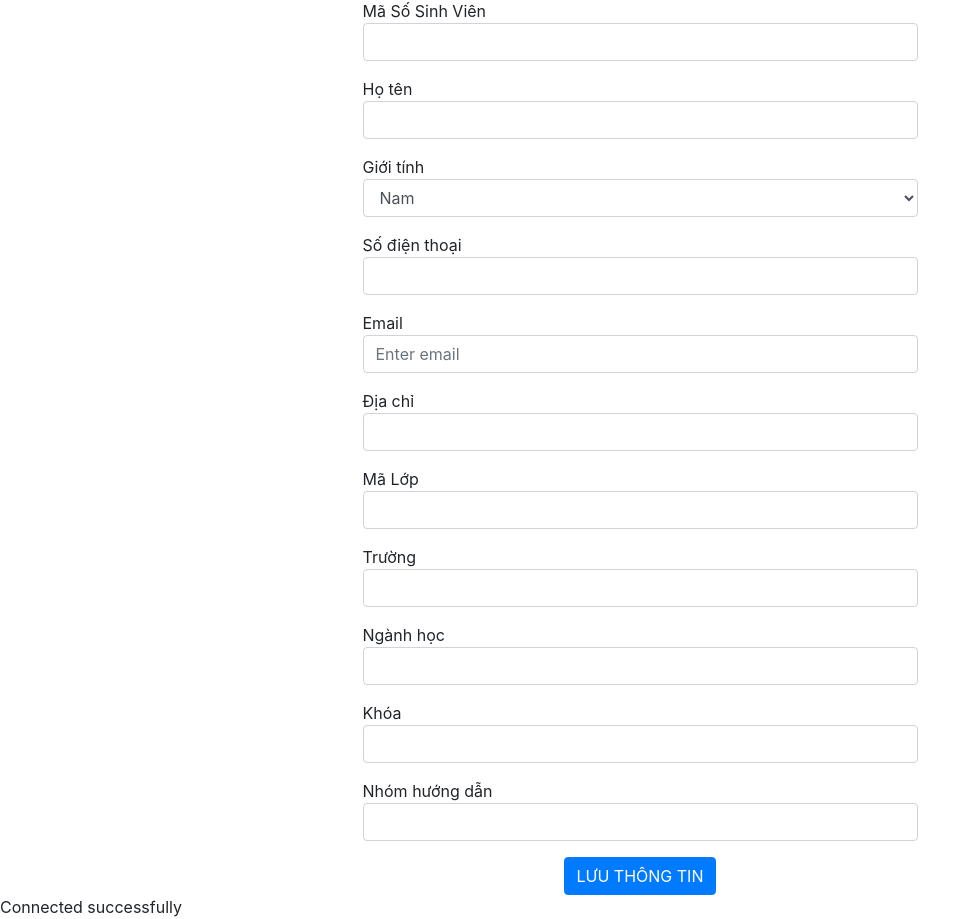
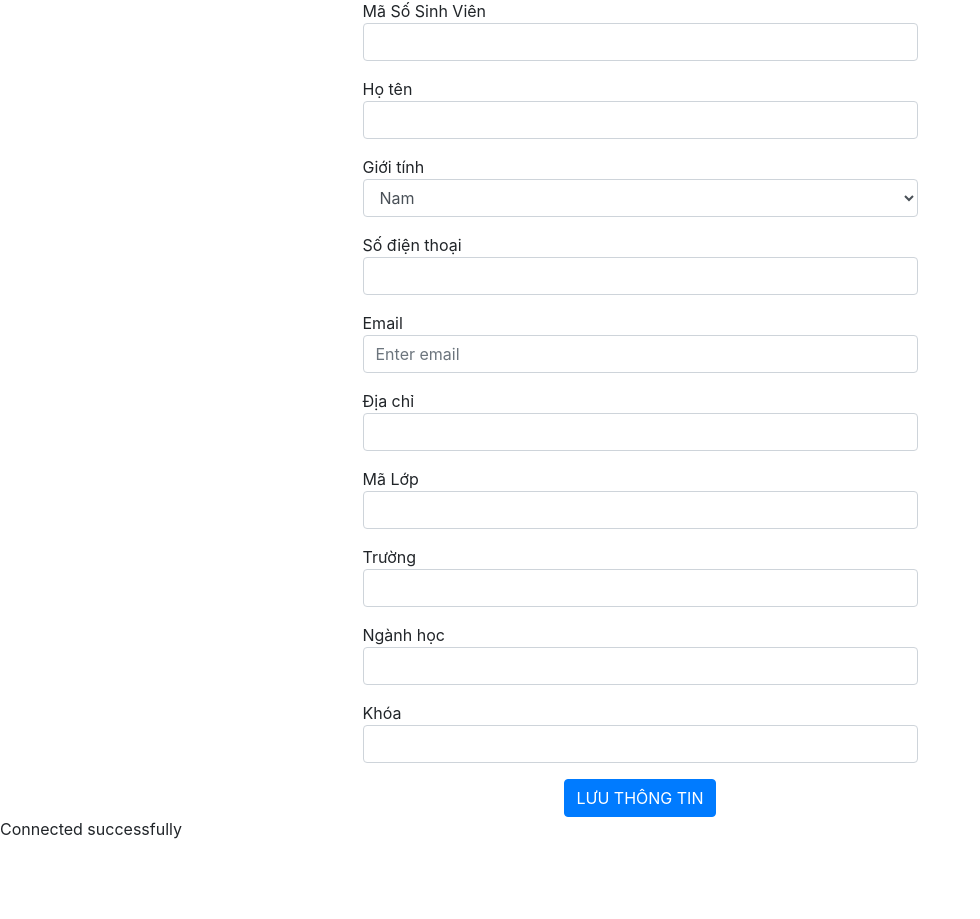
Before and after one commit to kodora99/QL_SVTT, a PHP site: page /TTSV.php in a window 1280 px wide. Shown: the part 47-966 px from the top of the page, without its empty margins (0-980 px from the left). After the commit the page ends 886 px from the top, so only its background shows below. Run offline with PHP 8.4, Linux system fonts and the light colour scheme.

Commit message:
Cập nhật TTSV.php

```diff
--- a/TTSV.php
+++ b/TTSV.php
@@ -47,7 +47,7 @@
 
                 <div class="form-group">
                   <label for="">Số điện thoại</label>
-                  <input type="text" class="form-control" id="sodt" name="sodt">
+                  <input type="tel" class="form-control" id="sodt" name="sodt">
                 </div>
 
                 <div class="form-group">
@@ -78,11 +78,7 @@
                   <label for="">Khóa</label>
                   <input type="number" class="form-control" id="khoa" name="khoa" min="44" max="46">
                 </div>
-                <!-- NGUYỄN THANH PHÚ THÀNH đã bổ sung thêm -->
-                <div class="form-group">
-                    <label for="">Nhóm hướng dẫn</label>
-                    <input type="number" class="form-control" id="nhom" name="nhom" min="1" max="4">
-                </div>
+
                 <!-- -->
                 <button type="submit" class="btn btn-primary" id="insert" name = "insert">LƯU THÔNG TIN</button>
 
@@ -101,7 +97,7 @@
   $servername = "localhost";
   $username = "root";
   $password = "";
-  $dbname = "svtttn";
+  $dbname = "svtttn"; //Tên Database bạn đặt trên myPHPAdmin
   $conn = new mysqli($servername, $username, $password, $dbname);
   if ($conn->connect_error) {
     die("Connected Failed". $conn->connect_error);
@@ -122,10 +118,10 @@
     $truong = $_POST["truong"];
     $nganh = $_POST["nganh"];
     $khoa = $_POST["khoa"];
-    $nhom = $_POST["nhom"];
 
 
-    $query = "INSERT INTO sinhvien VALUES ('','$masosv','$hoten','$gioitinh','$sodt','$email','$diachi','$malop','$truong','$nganh','$khoa','$nhom')";
+
+    $query = "INSERT INTO sinhvien VALUES ('','$masosv','$hoten','$gioitinh','$sodt','$email','$diachi','$malop','$truong','$nganh','$khoa')";
     mysqli_query($conn, $query);
     echo
     "
```
